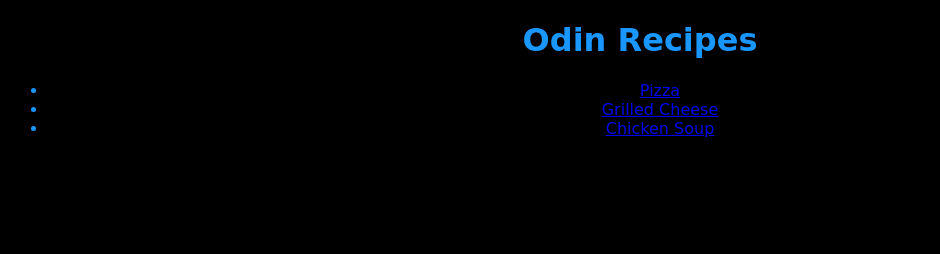
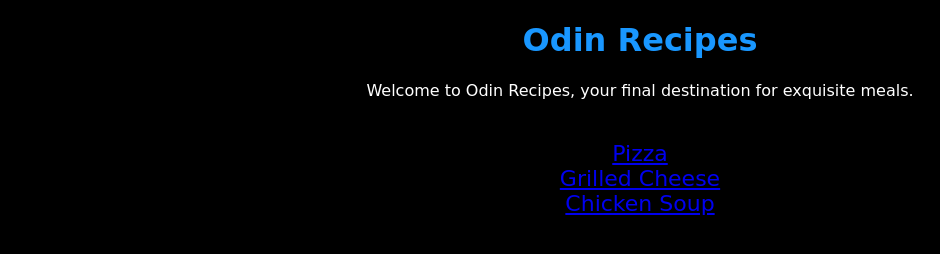
Before and after one commit to CamChill/odin-recipes, a plain HTML site: page index.html in a window 1280 px wide. Shown: the whole page, without its empty margins (0-940 px from the left). Drawn offline with Linux system fonts and the light colour scheme.

Commit message:
Added homepage desc, changed list display to inline and 22px font

```diff
--- a/index.html
+++ b/index.html
@@ -9,7 +9,8 @@
 <body>
     <div>
         <h1>Odin Recipes</h1>
-        <ul>
+        <p>Welcome to Odin Recipes, your final destination for exquisite meals.</p>
+        <ul class="list">
             <li><a href="recipes/pizza.html">Pizza</a></li>
             <li><a href="recipes/grilledcheese.html">Grilled Cheese</a></li>
             <li><a href="recipes/chickensoup.html">Chicken Soup</a></li>
--- a/styles.css
+++ b/styles.css
@@ -12,3 +12,12 @@ div {
 h1 {
     font-weight: bold;
 }
+
+.list {
+    display: inline;
+    font-size: 22px;
+}
+
+p {
+    color: white;
+}
```
